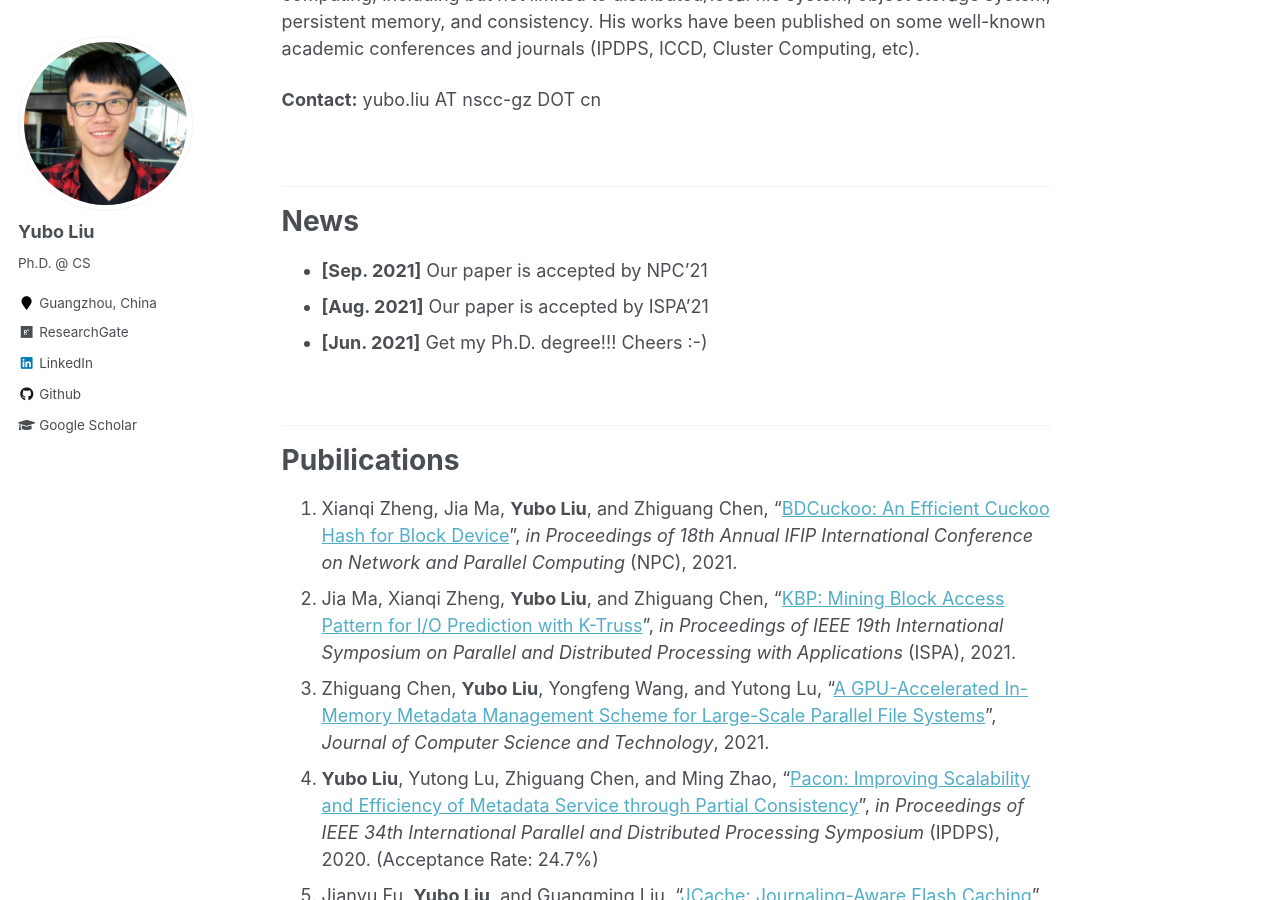
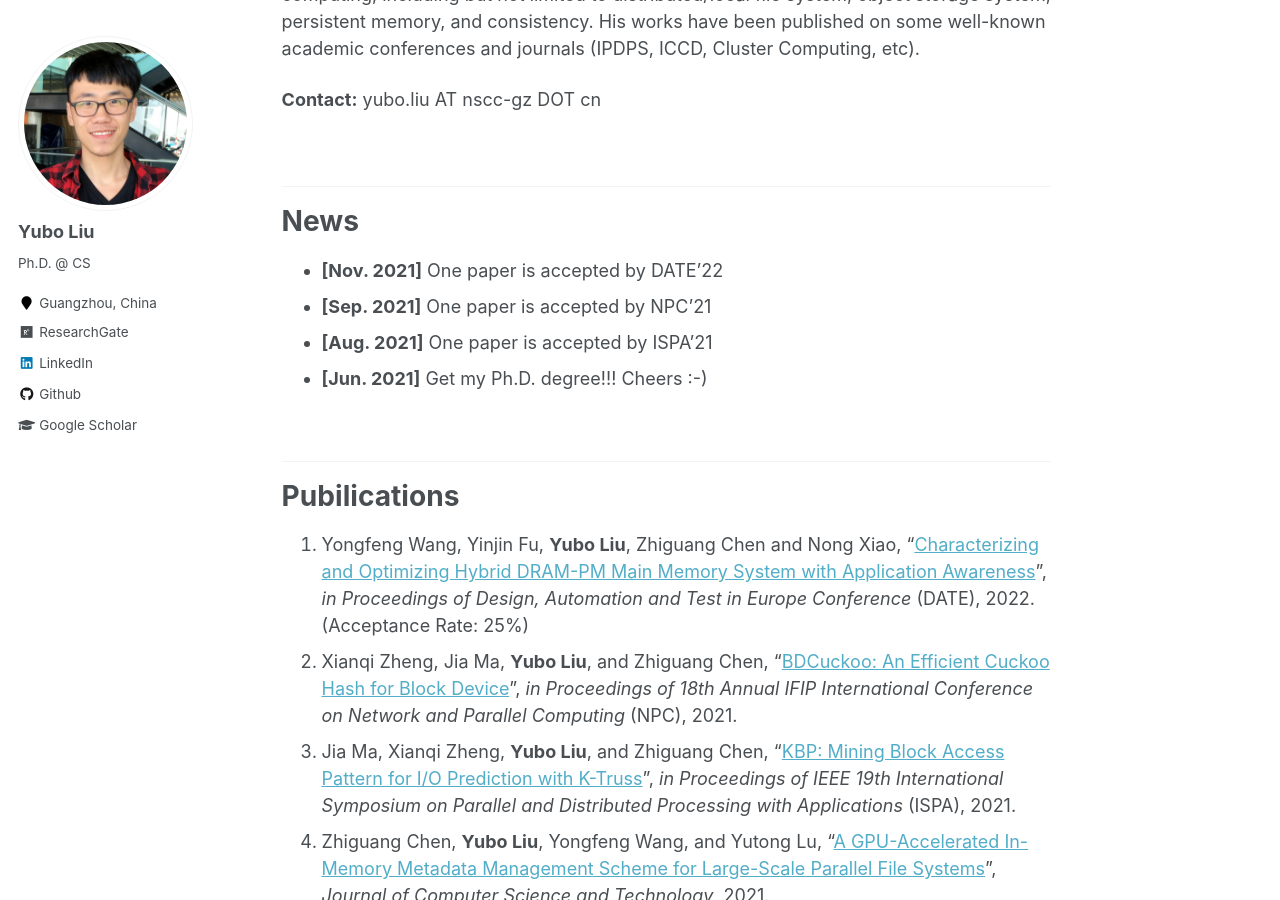
Before and after one commit to pplau/pplau.github.io, a Jekyll site: the page built from _pages/about.md, in a window 1280 px wide and 900 px high, scrolled down 287 px. Built offline with Jekyll 4.4.1, drawn with Linux system fonts in a browser that asks for light colours.

Commit message:
add date22

```diff
--- a/_pages/about.md
+++ b/_pages/about.md
@@ -19,8 +19,9 @@ Dr. Yubo Liu received his Ph.D. degree in computer science and technology from [
 
 News
 ======
-* **[Sep. 2021]** Our paper is accepted by NPC'21
-* **[Aug. 2021]** Our paper is accepted by ISPA'21
+* **[Nov. 2021]** One paper is accepted by DATE'22
+* **[Sep. 2021]** One paper is accepted by NPC'21
+* **[Aug. 2021]** One paper is accepted by ISPA'21
 * **[Jun. 2021]** Get my Ph.D. degree!!! Cheers :-)
 
 &emsp;
@@ -30,6 +31,7 @@ News
 
 Pubilications
 ======
+1. Yongfeng Wang, Yinjin Fu, **Yubo Liu**, Zhiguang Chen and Nong Xiao, "[Characterizing and Optimizing Hybrid DRAM-PM Main Memory System with Application Awareness](http://pplau.github.io/files/date21.pdf)", *in Proceedings of Design, Automation and Test in Europe Conference* (DATE), 2022. (Acceptance Rate: 25%)
 1. Xianqi Zheng, Jia Ma, **Yubo Liu**, and Zhiguang Chen, "[BDCuckoo: An Efficient Cuckoo Hash for Block Device](http://pplau.github.io/files/npc21.pdf)", *in Proceedings of 18th Annual IFIP International Conference on Network and Parallel Computing* (NPC), 2021.
 1. Jia Ma, Xianqi Zheng, **Yubo Liu**, and Zhiguang Chen, "[KBP: Mining Block Access Pattern for I/O Prediction with K-Truss](http://pplau.github.io/files/ispa21.pdf)", *in Proceedings of IEEE 19th International Symposium on Parallel and Distributed Processing with Applications* (ISPA), 2021.
 1. Zhiguang Chen, **Yubo Liu**, Yongfeng Wang, and Yutong Lu, "[A GPU-Accelerated In-Memory Metadata Management Scheme for Large-Scale Parallel File Systems](https://link.springer.com/article/10.1007/s11390-020-0783-9)", *Journal of Computer Science and Technology*, 2021.
```
